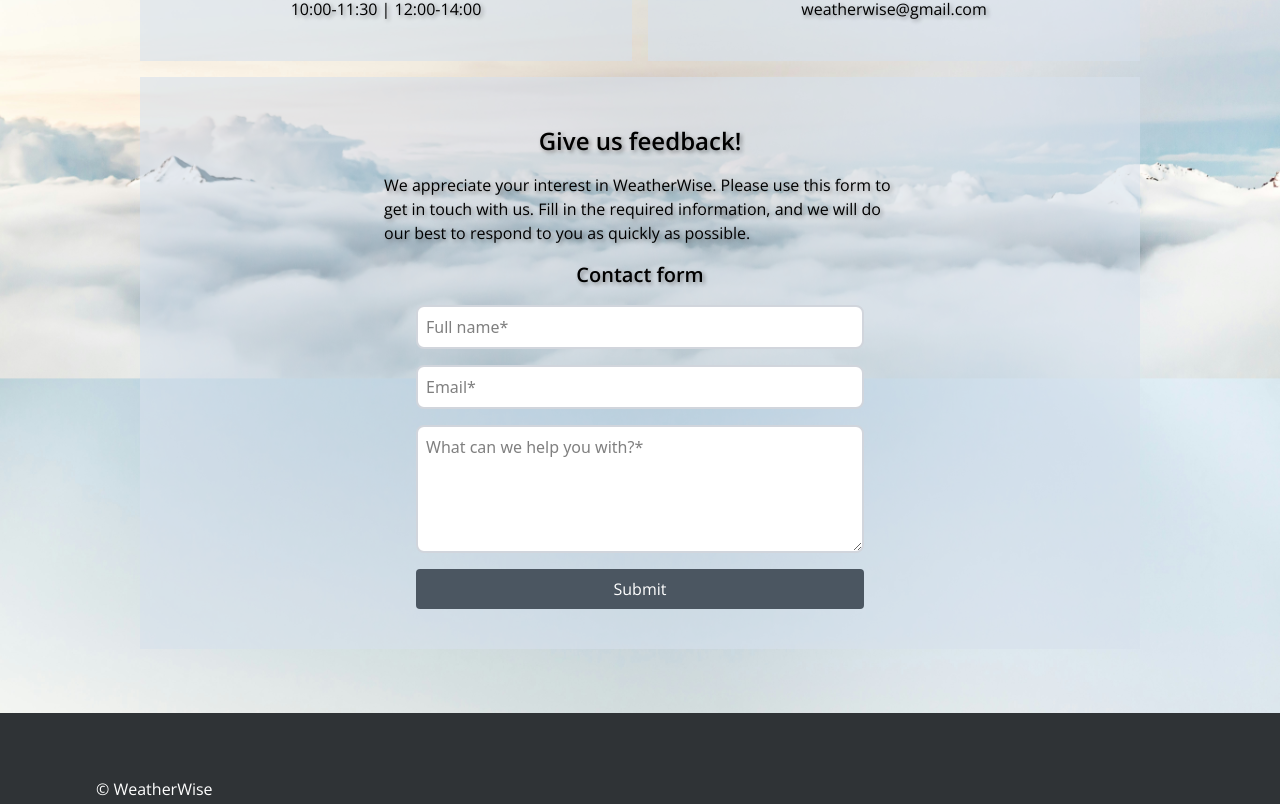
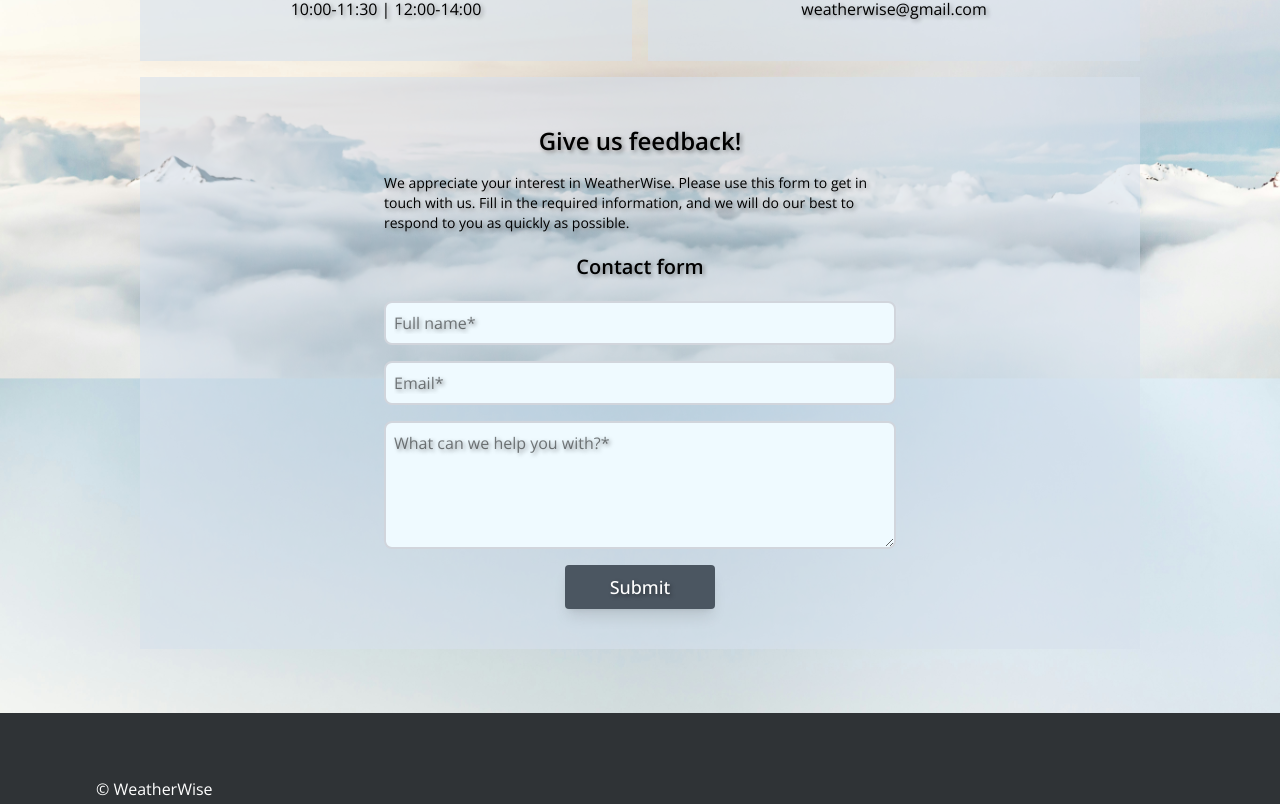
Before and after one commit to TheRegzi/weather-wise, a Next.js app: page /contact in a window 1280 px wide. Shown: the part 475-1279 px from the top of the page. Built offline with nearby package versions, Linux system fonts and the light colour scheme.

Commit message:
feat: adding more styling

```diff
--- a/src/app/contact/page.tsx
+++ b/src/app/contact/page.tsx
@@ -23,35 +23,35 @@ export default function Contact() {
         <h2 className="font-display text-shadow font-semibold text-2xl mt-2 mb-4 text-center">
           Give us feedback!
         </h2>
-        <p className="font-display text-shadow text-md w-lg justify-center mx-auto">
+        <p className="font-display text-shadow text-sm w-lg justify-center mx-auto">
           We appreciate your interest in WeatherWise. Please use this form to get in touch with us.
           Fill in the required information, and we will do our best to respond to you as quickly as
           possible.
         </p>
-        <h3 className="font-display text-shadow font-semibold text-xl my-4 text-center">
+        <h3 className="font-display text-shadow font-semibold text-xl my-5 text-center">
           Contact form
         </h3>
-        <form className="flex flex-col gap-4 w-full max-w-md mx-auto">
+        <form className="flex flex-col gap-4 w-full max-w-lg mx-auto font-display">
           <input
             type="text"
             placeholder="Full name*"
-            className="p-2 border-2 border-gray-300 rounded-lg bg-white"
+            className="p-2 border-2 border-gray-300 rounded-lg bg-form text-shadow"
             required
           />
           <input
             type="email"
             placeholder="Email*"
-            className="p-2 border-2 border-gray-300 rounded-lg bg-white"
+            className="p-2 border-2 border-gray-300 rounded-lg bg-form text-shadow"
             required
           />
           <textarea
             placeholder="What can we help you with?*"
-            className="p-2 border-2 border-gray-300 rounded-lg bg-white h-32"
+            className="p-2 border-2 border-gray-300 rounded-lg bg-form h-32 text-shadow"
             required
           ></textarea>
           <button
             type="submit"
-            className="bg-submit font-display text-white p-2 rounded hover:bg-blue-600 transition-colors"
+            className="bg-submit w-[150px] shadow-lg mx-auto font-display font-medium text-lg text-white p-2 rounded hover:bg-blue-600 transition-colors text-shadow"
           >
             Submit
           </button>
--- a/styles/globals.css
+++ b/styles/globals.css
@@ -9,6 +9,7 @@
   --color-search: #4f4f4f;
   --color-searchbar: #effaff;
   --color-submit: #4b5661;
+  --color-form: #effaff;
   --color-background-secondary: rgba(215, 226, 237, 0.6);
   --text-shadow: 2px 2px 4px rgba(0, 0, 0, 0.4);
 }
```
